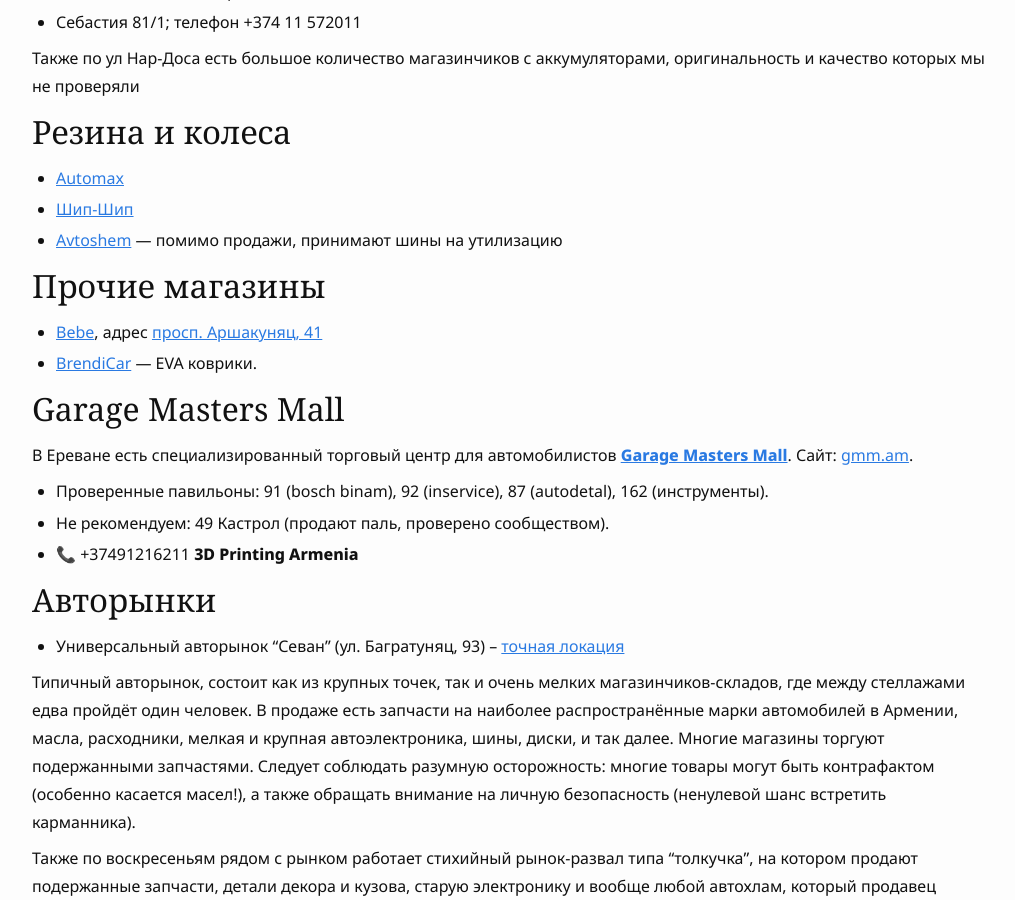
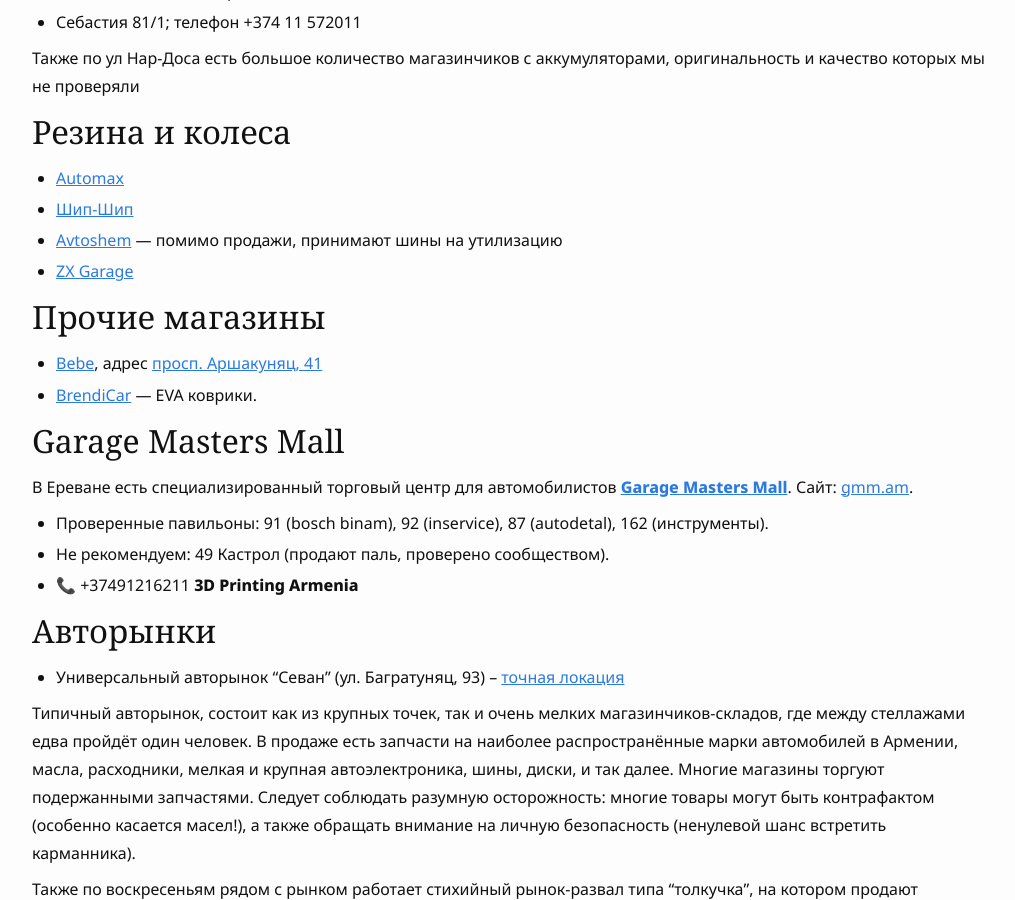
Before and after one commit to haywiki/haywiki.github.io, a Jekyll site: the page built from drive/shops.md, in a window 1280 px wide and 900 px high, scrolled down 1349 px. Shown: the whole window, without its empty margins (128-1143 px from the left). Built offline with Jekyll 4.4.1, drawn with Linux system fonts in a browser that asks for light colours; nearby versions of some CDN libraries; a script that is not in the unit is left out.

Commit message:
Update shops.md
Added ZX Garage

```diff
--- a/drive/shops.md
+++ b/drive/shops.md
@@ -54,6 +54,7 @@
 - [Automax](https://automax.am/ru/)
 - [Шип-Шип](https://erevan.ship-ship.ru/)
 - [Avtoshem](https://avtoshem.am/) — помимо продажи, принимают шины на утилизацию
+- [ZX Garage](https://zxgarage.am/ru)
 
 ## Прочие магазины
 
```
